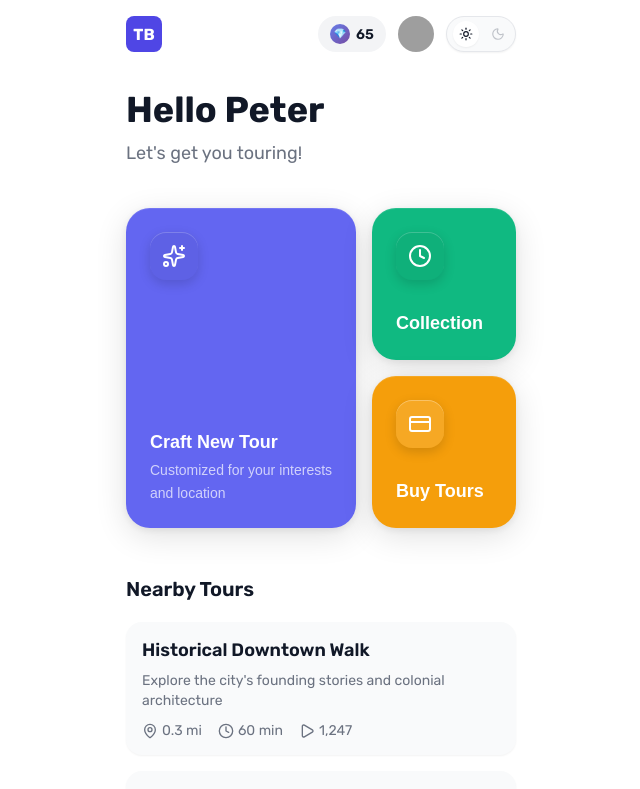
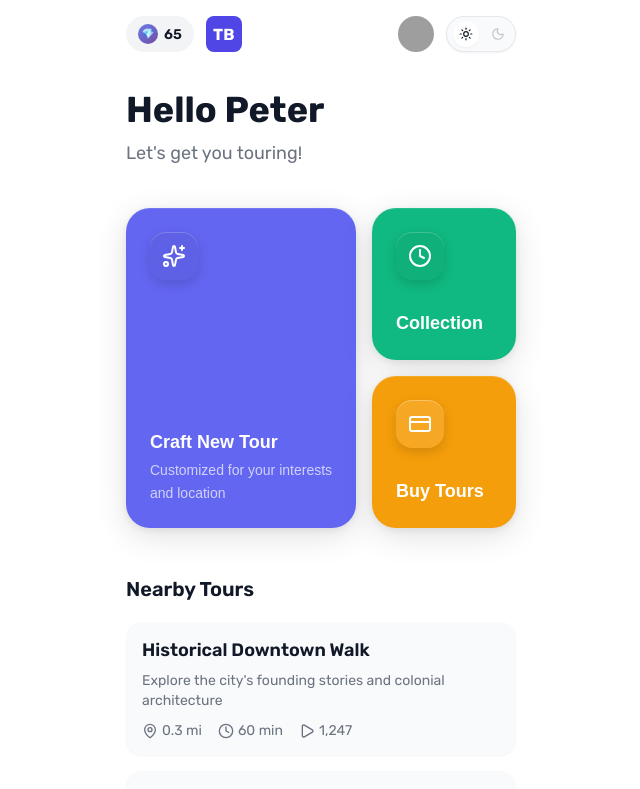
Before and after one commit to SalvSith/TourBud, a React (Create React App) app in the folder tour-bud/: page / in a window 1280 px wide. Shown: the top 789 px of the page, without its empty margins (319-959 px from the left). Built offline with nearby package versions, Linux system fonts and the light colour scheme; grey boxes are pictures that could not be loaded.

Commit message:
Move credits badge to left of TB logo

```diff
--- a/tour-bud/src/components/Home.tsx
+++ b/tour-bud/src/components/Home.tsx
@@ -132,26 +132,7 @@ const Home: React.FC<HomeProps> = ({ userName, credits }) => {
   return (
     <div className="app">
       <div className="header">
-        {/* TB Logo on the left */}
-        <div style={{
-          width: '36px',
-          height: '36px',
-          borderRadius: '8px',
-          backgroundColor: 'var(--primary-color)',
-          display: 'flex',
-          alignItems: 'center',
-          justifyContent: 'center',
-          fontSize: '16px',
-          fontWeight: '700',
-          color: 'white',
-          flexShrink: 0
-        }}>
-          TB
-        </div>
-
-        <div className="header-title"></div> {/* Empty title to maintain spacing */}
-
-        {/* Right side: Credits, Profile, Theme Toggle */}
+        {/* Left side: Credits and TB Logo */}
         <div style={{ display: 'flex', alignItems: 'center', gap: '12px' }}>
           <div
             onClick={() => navigate('/buy-credits')}
@@ -185,6 +166,27 @@ const Home: React.FC<HomeProps> = ({ userName, credits }) => {
             {credits}
           </div>
 
+          <div style={{
+            width: '36px',
+            height: '36px',
+            borderRadius: '8px',
+            backgroundColor: 'var(--primary-color)',
+            display: 'flex',
+            alignItems: 'center',
+            justifyContent: 'center',
+            fontSize: '16px',
+            fontWeight: '700',
+            color: 'white',
+            flexShrink: 0
+          }}>
+            TB
+          </div>
+        </div>
+
+        <div className="header-title"></div> {/* Empty title to maintain spacing */}
+
+        {/* Right side: Profile and Theme Toggle */}
+        <div style={{ display: 'flex', alignItems: 'center', gap: '12px' }}>
           <div ref={dropdownRef} style={{ position: 'relative' }}>
             <div
               onClick={toggleDropdown}
```
